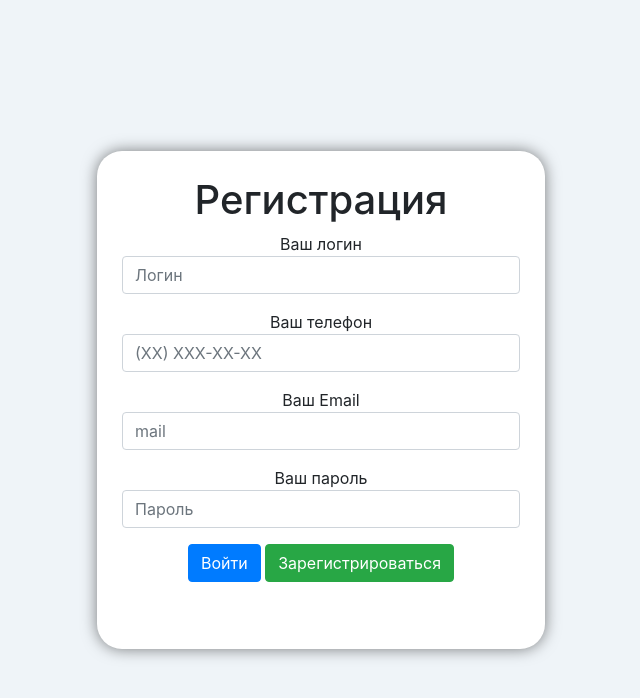
After one commit to peonerrrr/commentsForm, a PHP site: page /registration.php in a window 1280 px wide. The commit adds this page. Shown: the top 698 px of the page, without its empty margins (319-959 px from the left). Run offline with PHP 8.4, Linux system fonts and the light colour scheme.

Commit message:
This is a new commit for what I originally planned to be amended

```diff
--- a/index.php
+++ b/index.php
@@ -75,10 +75,10 @@
     <div class="row">
         <div class="col-md-12">
             <h1>Добавить комментарий</h1>
-            <?php if ($_SESSION['user']['userName'] != 'admin'): ?>
+            <?php if (!$_SESSION['user']['userName']): ?>
              <p><a href="/form-auth.php">Войти</a> как администратор</p>
              <?php else: ?>
-            <p>Пользователь, <?php echo $_SESSION['user']['userName'] ?> <a href="/logout.php">выход</a> </p>
+            <p>Добро пожаловать, <?php echo $_SESSION['user']['userName'] ?> <a href="/logout.php">выход</a> </p>
             <?php endif ?>
             <div id="errors-block" class="alert alert-danger" style="display: none;"></div>
             <form id="addComment" action="store.php" method="post" enctype=multipart/form-data>
--- a/js/script.js
+++ b/js/script.js
@@ -149,14 +149,19 @@ $('#addComment').on('submit', function(e){
     function redirectSleep(){
     window.location.replace("/");
 }
+
 $('#authForm').on('submit', function(event){
     event.preventDefault();
     $.post('auth.php', $(this).serialize(), function(data){
+        console.log(data);
         if(data == 'error'){
             $('.alert').show('fast').addClass('alert-success').text('Неверные данные');
         }else if(data == 'notAllVal'){
             $('.alert').show('fast').addClass('alert-success').text('Остались пустые поля');
-        }else{
+        }else if(data == 'passwordError'){
+            $('.alert').show('fast').addClass('alert-success').text('Неверный пароль');
+        }
+        else{
         	function timer(){
 			 var obj=document.getElementById('timer_inp');
 			 obj.innerHTML--;
@@ -171,4 +176,39 @@ $('#authForm').on('submit', function(event){
     });
 });
 
+
+$('#c-send').on('submit', function(event){
+          $.post('process.php',
+            $(this).serialize(),
+              function(data){
+              if (data == 'usernameexists') {
+                $('#error').show('fast').removeClass('alert-success').addClass('alert-danger').text("Пользователь с таким логином уже существует");
+              }
+              if (data == 'success') {
+                $('#error').show('fast').removeClass('alert-danger').addClass('alert-success').html("Вы упешно зарегестрировались");
+                function location(){
+                  window.location.replace("/form-auth.php");
+                }
+                setTimeout(location, 2000);
+
+              }
+              if (data == 'empty') {
+                $('#error').show('fast').addClass('alert-danger').html("Заполните все поля");
+
+              }
+               if (data == 'mailError') {
+                $('#error').show('fast').addClass('alert-danger').html("e-mail введен не корректно");
+
+              }
+              if (data == 'telError') {
+                $('#error').show('fast').addClass('alert-danger').html("Телефон введен не корректно");
+
+              }
+              if (data == 'userNameError') {
+                $('#error').show('fast').addClass('alert-danger').html("Пользователь с таким логином уже существует!");
+              }
+
+          });
+        event.preventDefault();
+    });
 });
--- /dev/null
+++ b/registration.php
@@ -0,0 +1,79 @@
+
+
+<!DOCTYPE html>
+<html>
+<head>
+  <meta name="viewport" content="width=device-width, user-scalable=no, initial-scale=1.0, maximum-scale=1.0, minimum-scale=1.0">
+  <link rel="stylesheet" href="https://stackpath.bootstrapcdn.com/bootstrap/4.3.1/css/bootstrap.min.css" integrity="sha384-ggOyR0iXCbMQv3Xipma34MD+dH/1fQ784/j6cY/iJTQUOhcWr7x9JvoRxT2MZw1T" crossorigin="anonymous">
+  <script
+  src="https://code.jquery.com/jquery-3.4.1.min.js"
+  integrity="sha256-CSXorXvZcTkaix6Yvo6HppcZGetbYMGWSFlBw8HfCJo="
+  crossorigin="anonymous"></script>
+	<title>Авторизация</title>
+</head>
+<body>
+
+	<main>
+
+    <div class="container-form">
+      <h1>Регистрация</h1>
+      <form method="post" id="c-send">
+      	<div class="form-group">
+          Ваш логин
+      		<input type="text" class="form-control" name='name' id='name' placeholder="Логин">
+      	</div>
+          <div class="form-group">
+          Ваш телефон
+          <input type="text" class="form-control" maxlength="9" id='tel' name="tel" id="recaller" placeholder="(XX) XXX-XX-XX">
+        </div>
+        <div class="form-group">
+          Ваш Email
+          <input type="email" class="form-control" name='mail' id='mail' placeholder="mail">
+        </div>
+      	<div class="form-group">
+            Ваш пароль
+        		<input type="password" class="form-control" id='password' name="password" placeholder="Пароль" >
+      	</div>
+         <a class="btn btn-primary" href="/form-auth.php">Войти</a>
+        <button id="signup" class="btn btn-success" type="submit">Зарегистрироваться</button>
+        <div class="alert" id="error"></div>
+      </form>
+
+    </div>
+</div>
+<style>
+
+  .container-form{
+    text-align: center;
+    padding: 25px;
+    position: absolute;
+    width: 35%;
+    left: 50%;
+    top:50%;
+    transform: translate(-50%, -50%);
+    box-shadow: 0 0 15px rgba(0, 0, 0, 0.5);
+    background-color: #fff;
+    border-radius: 25px;
+  }
+  body{
+    background-color: #eff4f8;
+
+  }
+  @media (max-width: 1000px){
+    .container-form {
+      width: 50%;
+    }
+  }
+  @media (max-width: 750px){
+    .container-form {
+      width: 80%;
+    }
+  }
+  @media (max-width: 450px){
+    .container-form form p{
+      width: 100%;
+    }
+  }
+</style>
+<script src="js/script.js"></script>
+</html>
```
Also changed, not shown: auth.php (+10 -6 lines), css/style.css (+13 -1 lines), database/QueryBuild.php (+19 -0 lines), form-auth.php (+12 -3 lines), process.php (added, +33 -0 lines), README.md, image/inc5.jpg (added).
